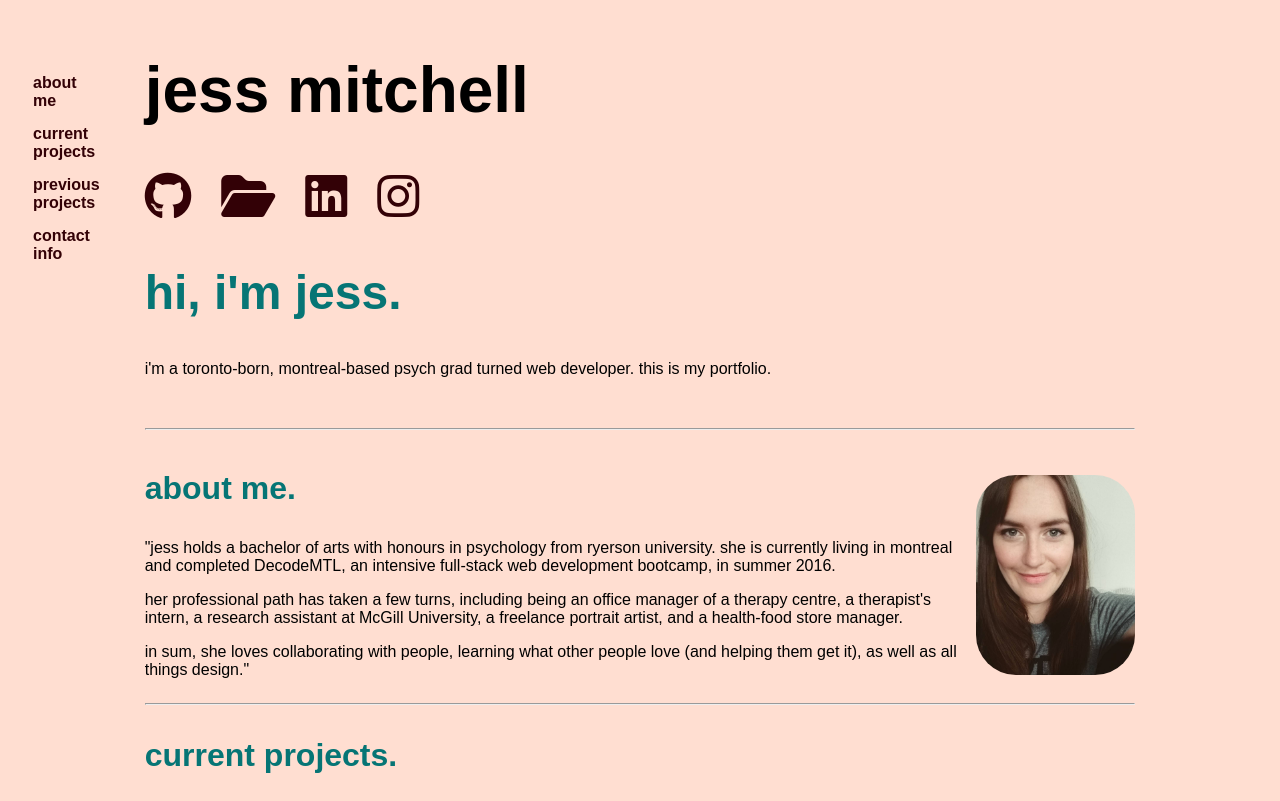
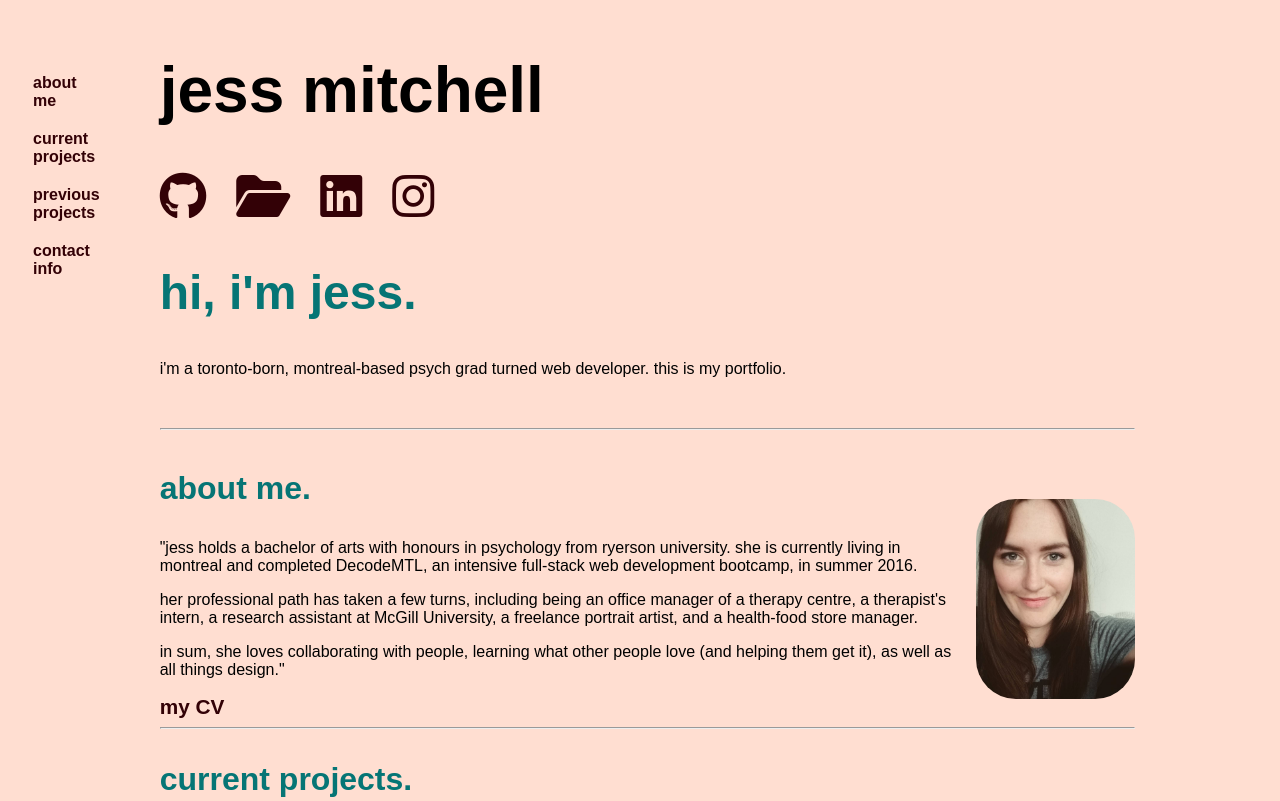
Before and after one commit to beautifulquote/jessmitch42.github.io, a plain HTML site: page index.html in a window 1280 px wide. Shown: the top 801 px of the page. Drawn offline with Linux system fonts and the light colour scheme; a web font is replaced by a local one.

Commit message:
cv in about me

```diff
--- a/index.html
+++ b/index.html
@@ -43,6 +43,7 @@
                     <p>her professional path has taken a few turns, including being an office manager of a therapy centre, a therapist's intern, a research assistant at McGill University,
                     a freelance portrait artist, and a health-food store manager.</p>
                     <p>in sum, she loves collaborating with people, learning what other people love (and helping them get it), as well as all things design."</p>
+                    <a class="cv" href="https://drive.google.com/file/d/0B8dlGHFJ88JVeENLLS1WUU9QY1E/view?usp=sharing">my CV</a>
                 </div>
             </div>
             <hr>
@@ -76,7 +77,6 @@
             </div>
             <hr>
             <div class="previous-projects">
-                <a name="previous-projects"></a>
                 <h3 class="section-title">previous projects.</h3>
                 <div class="subsection-title">Children's Services Policy Research Group</div>
                 <div class="content-para">
@@ -99,8 +99,8 @@
                 <p>don't want to use any of the social media tools linked above? send me an email at jessicamitch42 at gmail dot com :)</p>
             </div>
         </div>
+
     </div>
-
 </body>
 <footer>
     <div class="footer-text">jess mitchell &copy; 2016</div>
--- a/stylesheet.css
+++ b/stylesheet.css
@@ -13,28 +13,31 @@ body {
 
 /* NAV */
 .side-nav{
-    height: 100%;
     margin-top: 40px;
 }
 .side-nav ul {
     list-style-type: none;
     padding-left: 15px;
-    /*background-color: #FBDAC7;*/
+    padding-right: 15px;
 }
+
 .side-nav li {
-    margin-bottom: 15px;
+    margin-bottom: 20px;
     font-weight: bold;
     text-decoration: none;
     font-size: 1rem;
 }
+
 .side-nav a:link {
     color: #330106;
     text-decoration: none;
 }
+
 .side-nav a:visited {
     color: #330106;
     text-decoration: none;
 }
+
 .side-nav a:hover {
     color: #BF7085;
     text-decoration: none;
@@ -129,18 +132,7 @@ hr {
     margin-top: 20px;
     margin-bottom: 80px;
 }
-.previous-projects a:link {
-    color: #330106;
-}
-.previous-projects a:visited {
-    color: #330106;
-}
-.previous-projects a:hover {
-    color: #BF7085;
-}
-.previous-projects a:active {
-    color: #330106;
-}
+
 
 strong {
     font-weight: bolder;
@@ -150,7 +142,20 @@ strong {
     margin-bottom: 250px;
 }
 
+/* ABOUT ME */
+.cv:link, .cv:visited {
+    color: #330106;
+    text-decoration: none;
+    font-weight: bold;
+    font-size: 1.3rem;
+}
 
+.cv:active, .cv:hover {
+    color: #330106;
+    text-decoration: none;
+    font-weight: bold;
+    font-size: 1.3rem;
+}
 /* ONSET */
 
 .onset{
```
